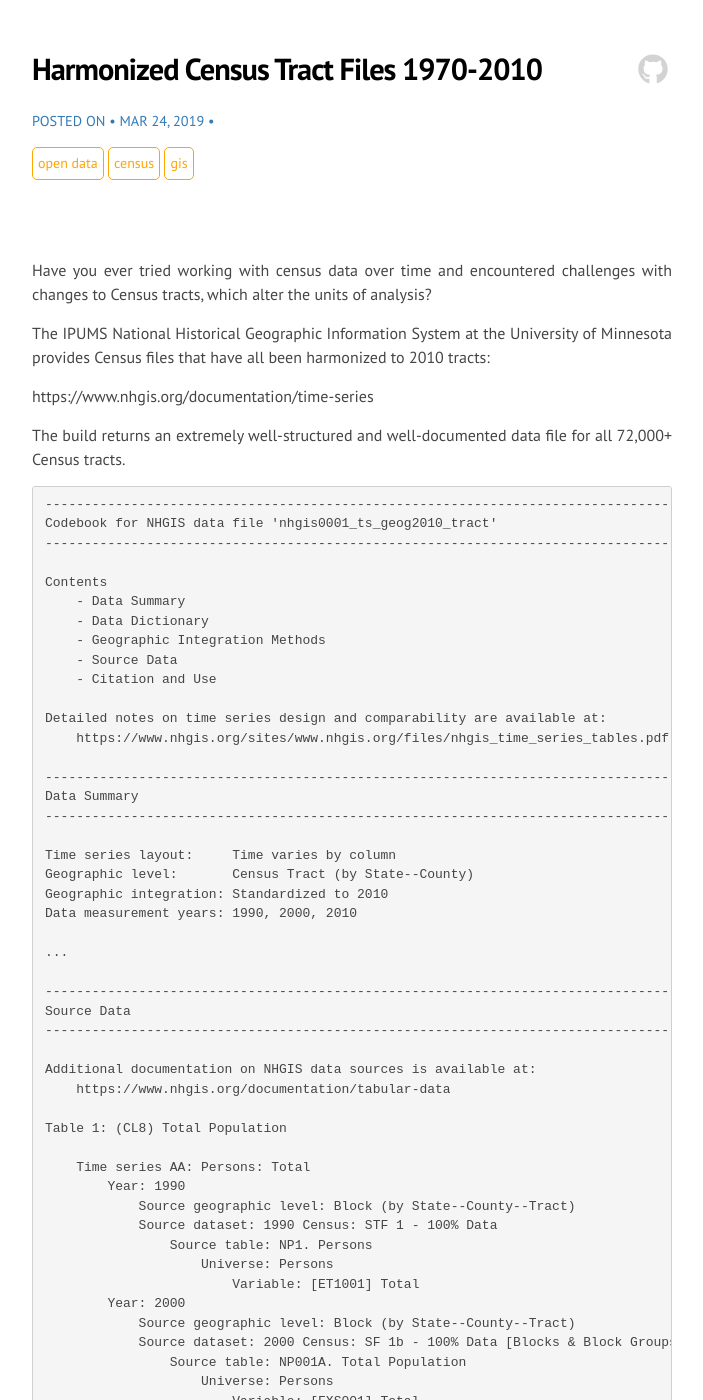
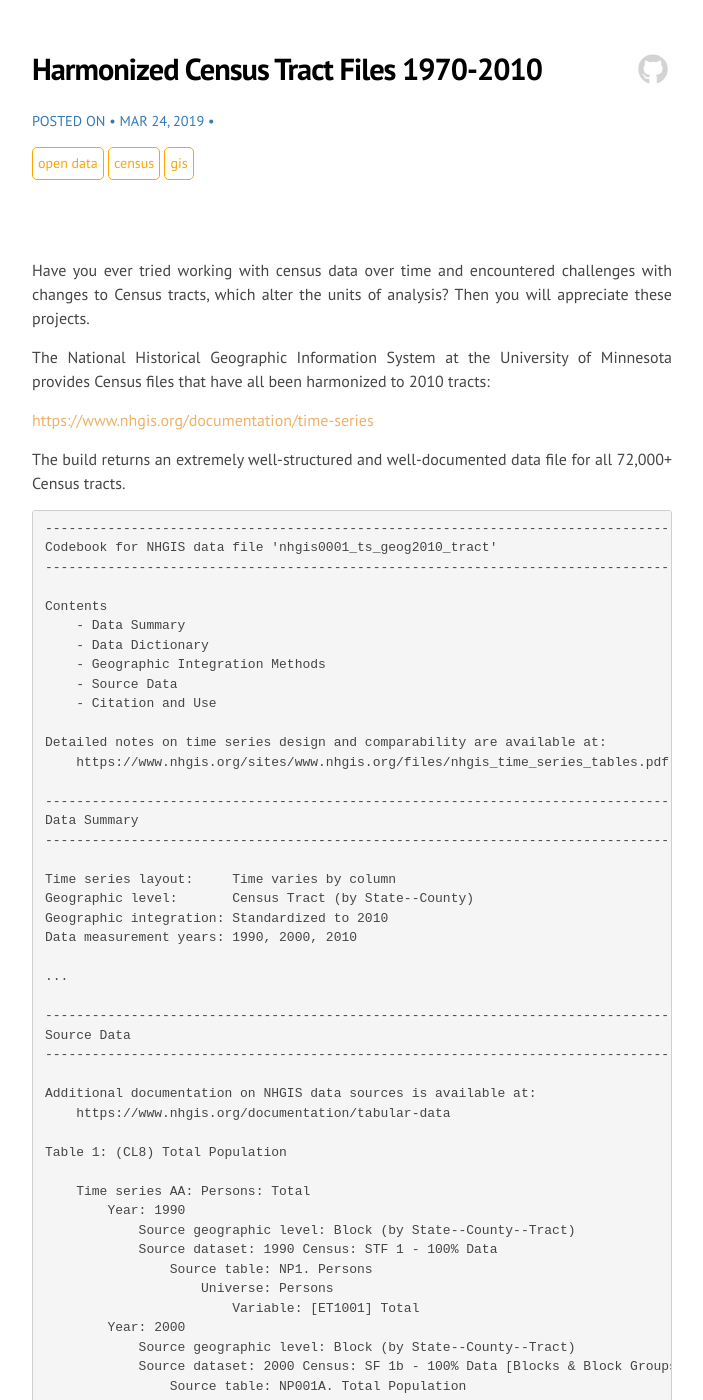
Before and after one commit to DS4PS/ds4ps.github.io, a Jekyll site: the page built from _posts/2019-03-24-census-data.md, in a window 1280 px wide and 1400 px high, scrolled down 474 px. Shown: the whole window, without its empty margins (288-991 px from the left). Built offline with Jekyll 4.4.1, drawn with Linux system fonts in a browser that asks for light colours; nearby versions of some CDN libraries; library files that are not in the unit come from our copies; some of the changed text lies outside the part shown.

Commit message:
Update 2019-03-24-census-data.md

````diff
--- a/_posts/2019-03-24-census-data.md
+++ b/_posts/2019-03-24-census-data.md
@@ -5,11 +5,11 @@
 author:
 ---
 
-Have you ever tried working with census data over time and encountered challenges with changes to Census tracts, which alter the units of analysis?
+Have you ever tried working with census data over time and encountered challenges with changes to Census tracts, which alter the units of analysis? Then you will appreciate these projects.
 
-The IPUMS National Historical Geographic Information System at the University of Minnesota provides Census files that have all been harmonized to 2010 tracts:
+The National Historical Geographic Information System at the University of Minnesota provides Census files that have all been harmonized to 2010 tracts:
 
-https://www.nhgis.org/documentation/time-series
+[https://www.nhgis.org/documentation/time-series](https://www.nhgis.org/documentation/time-series)
 
 The build returns an extremely well-structured and well-documented data file for all 72,000+ Census tracts.
 
@@ -67,6 +67,8 @@
                 Source table: P1. Total Population
                     Universe: Total population
                         Variable: [H7V001] Total
+...
+
 ```
 
 Similarly, the Diversities and Disparities project run by John Logan and colleagues have generated a free longitudinal dataset of harmonized Census variables from 1970 to 2010:
@@ -78,3 +80,5 @@
 [CODEBOOK](https://s4.ad.brown.edu/projects/diversity/Researcher/LTBDDload/Dfiles/codebooks.pdf)
 
 [DATA DOWNLOAD](https://s4.ad.brown.edu/projects/diversity/Researcher/LTBDDload/Default.aspx)
+
+Kudos for these resources!
````
